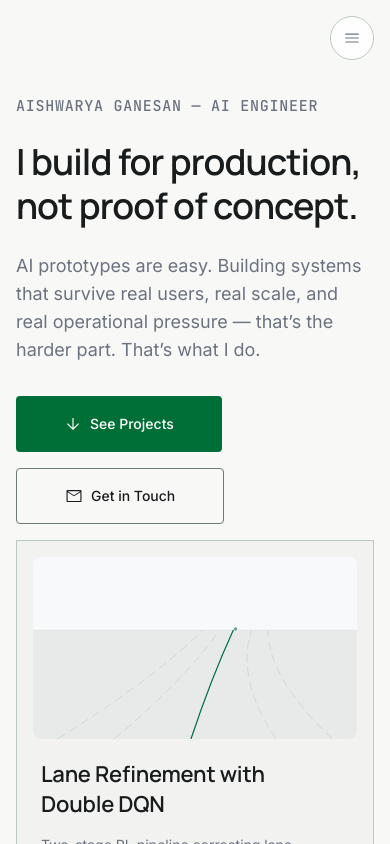
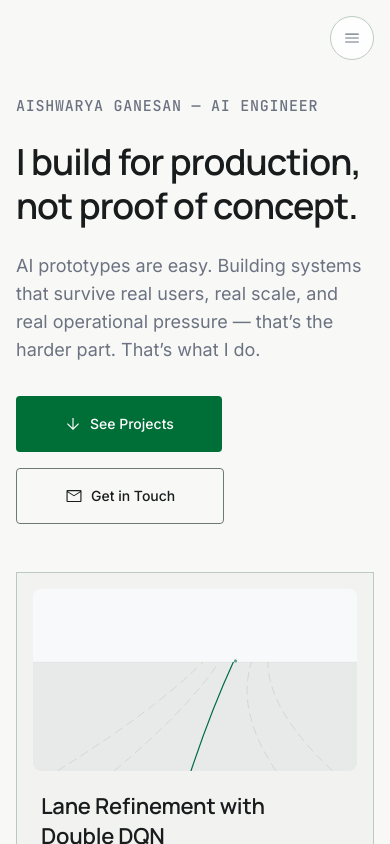
Before and after one commit to 95-ag/ag-portfolio, a Next.js app: page / in a window 390 px wide. Shown: the top 844 px of the page. Built offline with nearby package versions, Linux system fonts and the light colour scheme.

Commit message:
fix: increase mobile hero to featured projects spacing to 2xl

```diff
--- a/src/app/page.tsx
+++ b/src/app/page.tsx
@@ -16,7 +16,7 @@ export default function HomePage() {
       {/* Hero */}
       <Section
         as="header"
-        className="pb-[var(--spacing-md)] lg:pb-[var(--spacing-lg)]"
+        className="pb-[var(--spacing-2xl)] lg:pb-[var(--spacing-lg)]"
       >
         <Container>
           <div className="flex flex-col gap-[var(--spacing-2xl)] lg:flex-row lg:items-center lg:gap-[var(--spacing-3xl)]">
```
